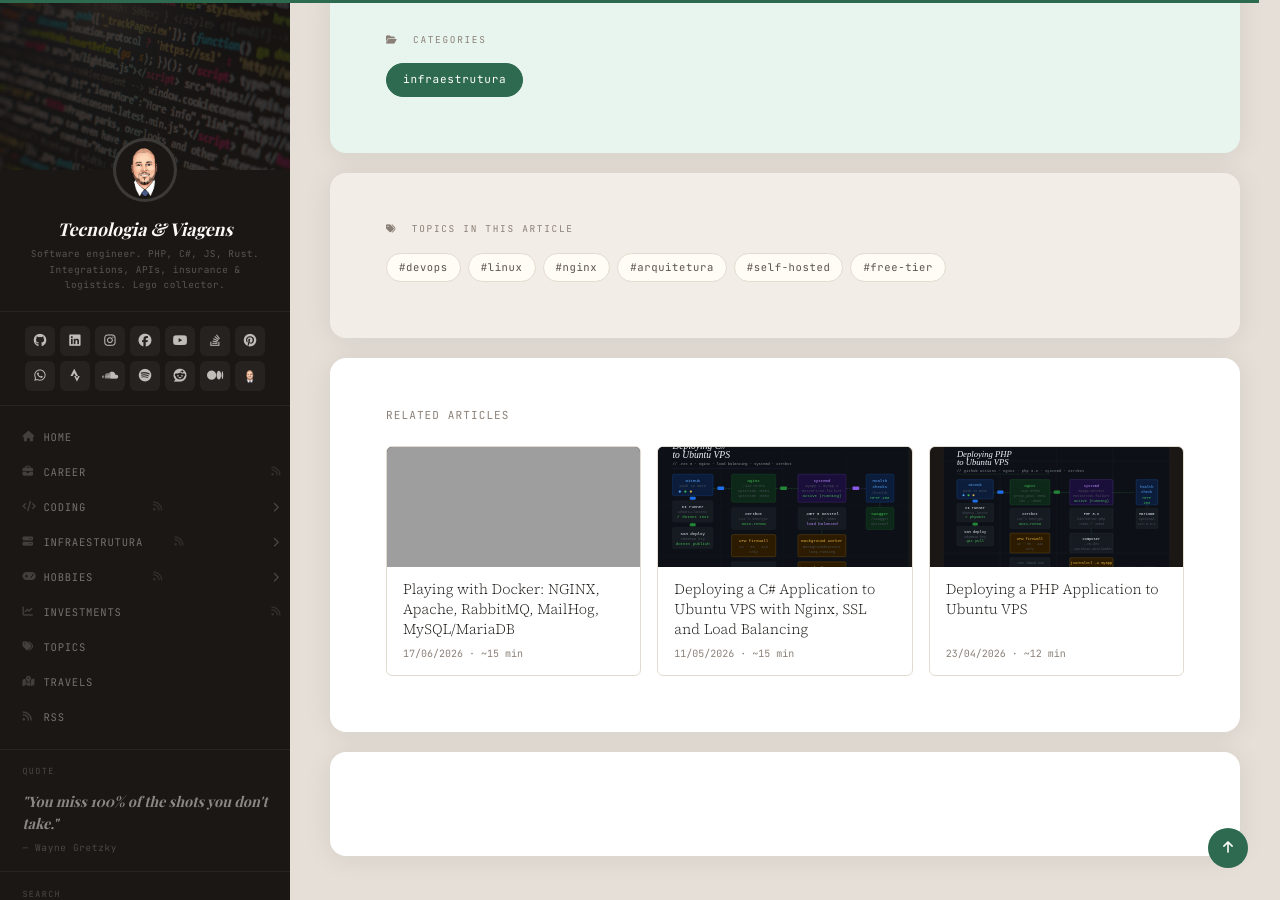
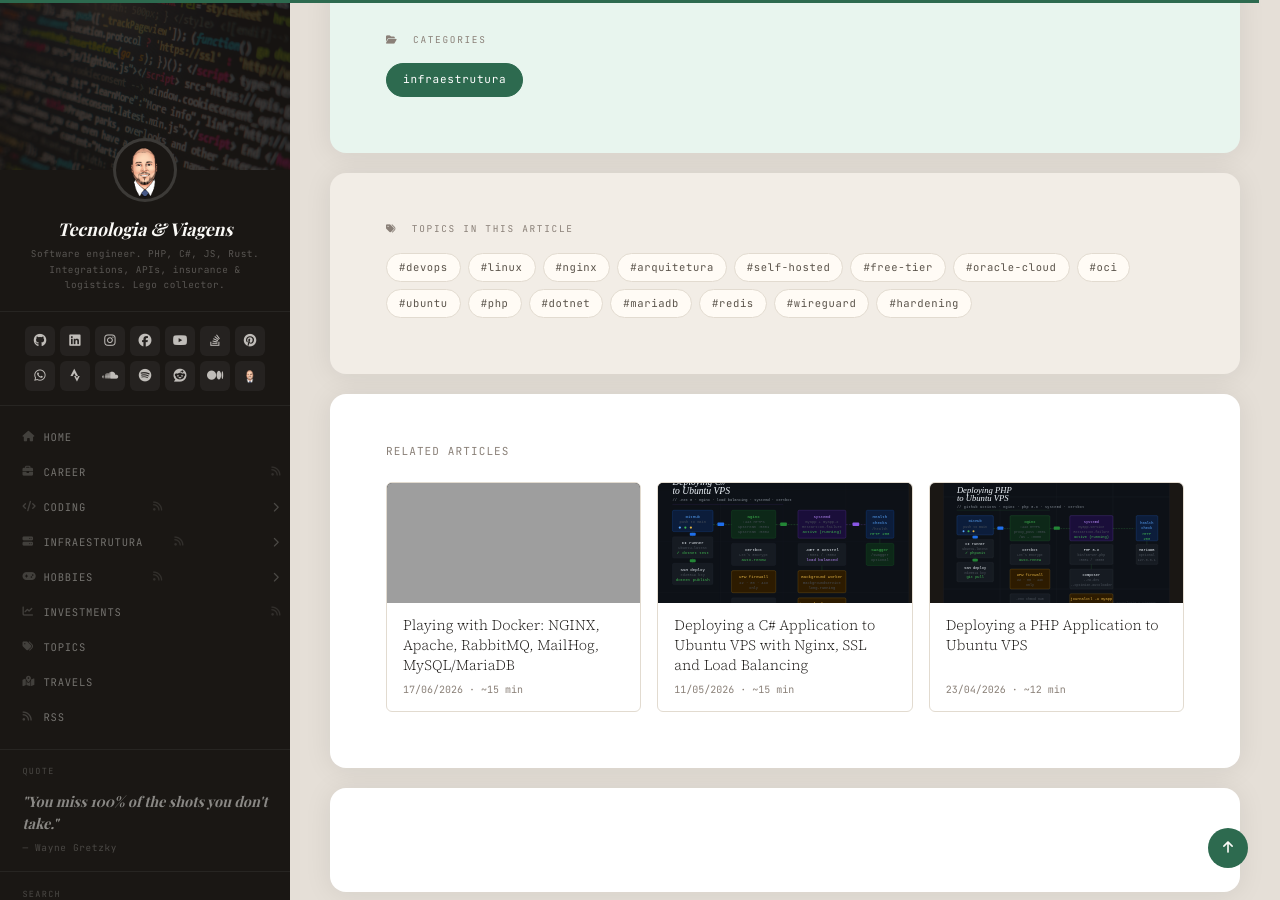
Before and after one commit to guibranco/blog, a Jekyll site: the page built from _posts/2026-07-03-18-servicos-4-vms-1gb-free-tier.md, in a window 1280 px wide and 900 px high, scrolled down 8048 px. Built offline with Jekyll 4.4.1, drawn with Linux system fonts in a browser that asks for light colours; some web fonts are replaced; comment, search, counter and statistics services are not loaded; grey boxes are pictures that could not be loaded.

Commit message:
chore: enhance post with details on architecture and tech stack
Add more detailed tags to improve SEO, such as oracle-cloud, oci,
ubuntu, and others specific to technologies used. Include a
reading_time attribute for improved UX. Expand the description to
provide a comprehensive overview of the post, highlighting the
distribution of nearly twenty services across four VMs with limited
resources, running PHP, .NET, and more under the free tier in Oracle
Cloud. Aim to provide clarity on the architecture, including network
setup and middleware decisions, to guide developers facing similar
scenarios.

```diff
--- a/_posts/2026-07-03-18-servicos-4-vms-1gb-free-tier.md
+++ b/_posts/2026-07-03-18-servicos-4-vms-1gb-free-tier.md
@@ -3,8 +3,9 @@
 title: "18 serviços em 4 VMs de 1 GB: arquitetando no free tier sem sofrer"
 date: 2026-07-03 22:00:00 +0100
 categories: [infraestrutura]
-tags: [devops, linux, nginx, arquitetura, self-hosted, free-tier]
+tags: [devops, linux, nginx, arquitetura, self-hosted, free-tier, oracle-cloud, oci, ubuntu, php, dotnet, mariadb, redis, wireguard, hardening]
 lang: pt-BR
+reading_time: 9
 description: "Como distribuí quase vinte serviços PHP e .NET em quatro VMs gratuitas de 1 GB de RAM, com fila de mensagens, banco de dados, cache e hardening — sem estourar a memória."
 image: /assets/img/posts/diagrama-capa.svg
 ---
```
